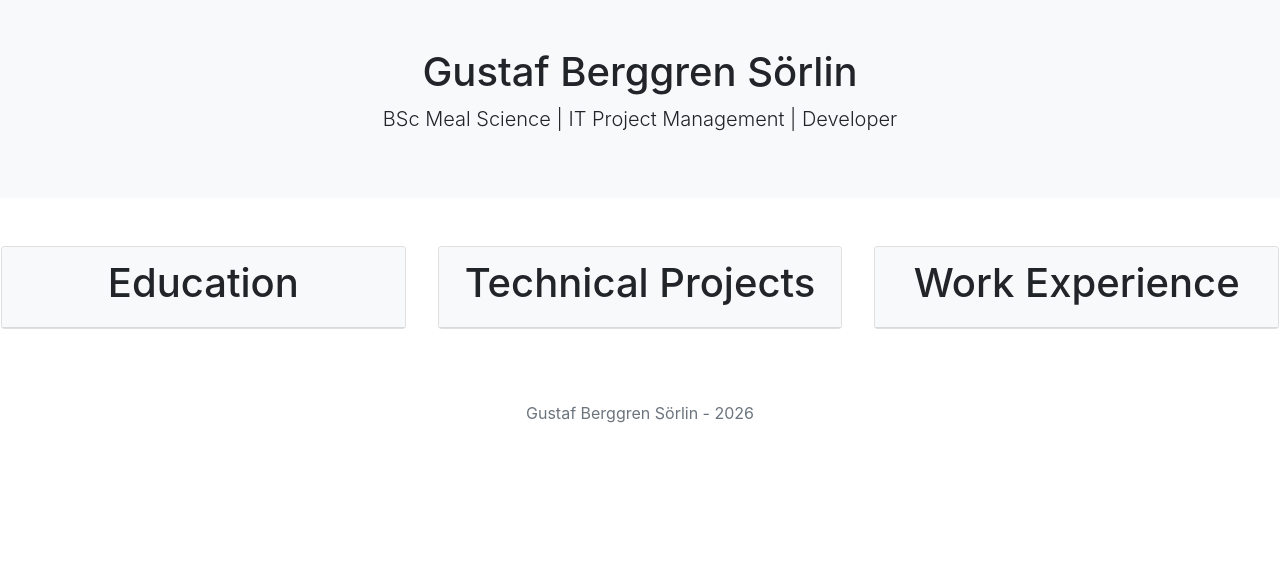
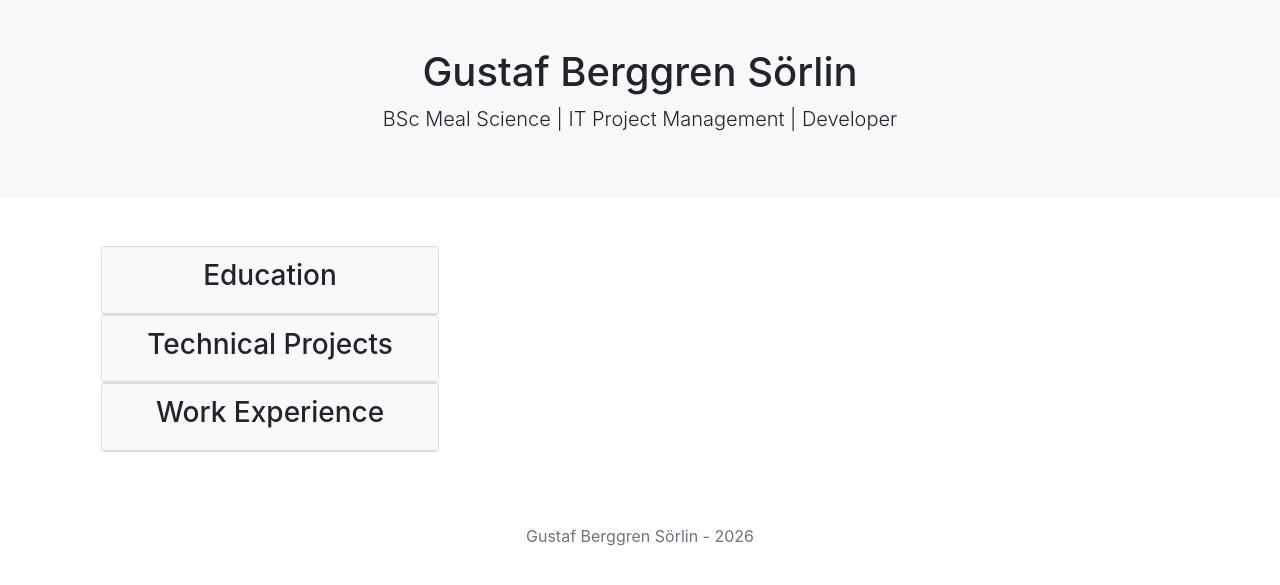
Before and after one commit to gbrggrn/gbrggrn.github.io, a Jekyll site: the page built from index.html, in a window 1280 px wide. Shown: the top 585 px of the page. Built offline with Jekyll 4.4.1, drawn with Linux system fonts in a browser that asks for light colours.

Commit message:
Update index.html

```diff
--- a/index.html
+++ b/index.html
@@ -1,12 +1,12 @@
 ---
 layout: default
 ---
-<div class="row mt-5 mb-5">
+<div class="container mt-5 mb-5">
 
   <div class="col-md-4 px-3">
     <div class="card border-none">
       <div class="card-header border-none rounded-3 bg-light text-center">
-        <h1>Education</h1>
+        <h3>Education</h3>
       </div>
     </div>
   </div>
@@ -14,7 +14,7 @@ layout: default
   <div class="col-md-4 px-3">
     <div class="card border-none">
       <div class="card-header border-none rounded-3 bg-light text-center">
-        <h1>Technical Projects</h1>
+        <h3>Technical Projects</h3>
       </div>
     </div>
   </div>
@@ -22,7 +22,7 @@ layout: default
   <div class="col-md-4 px-3">
     <div class="card border-none">
       <div class="card-header border-none rounded-3 bg-light text-center">
-        <h1>Work Experience</h1>
+        <h3>Work Experience</h3>
       </div>
     </div>
   </div>
```
